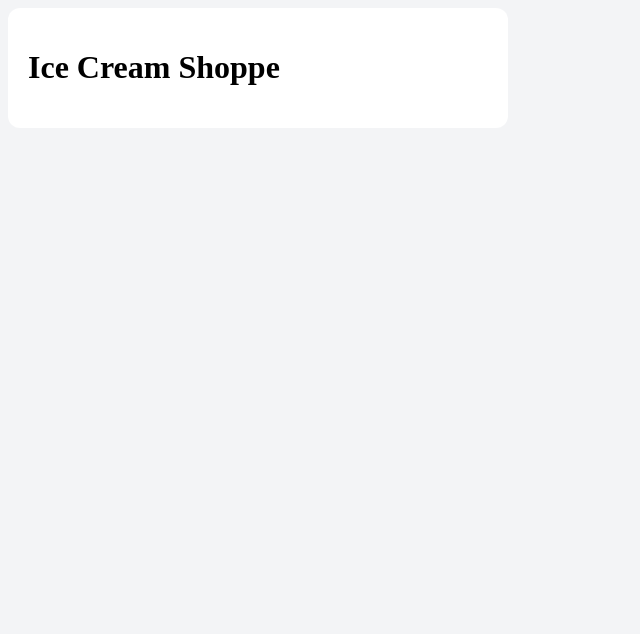
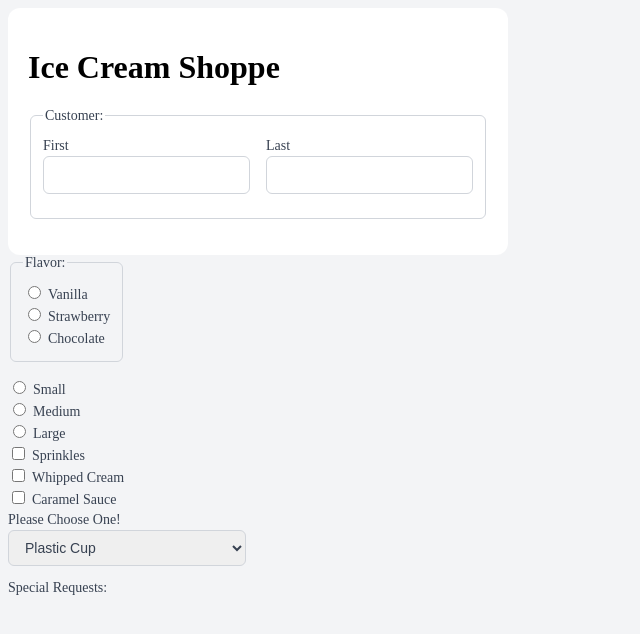
Before and after one commit to euvkire/InputTypes, a plain HTML site: page index.html in a window 1280 px wide. Shown: the whole page, without its empty margins (0-640 px from the left). Drawn offline with Linux system fonts and the light colour scheme.

Commit message:
initial commit

```diff
--- a/index.html
+++ b/index.html
@@ -9,7 +9,84 @@
 <div class="container">
     <div class="content">
         <h1>Ice Cream Shoppe</h1>
+        <form>
+            <fieldset>
+                <legend>Customer:</legend>
+            <div class="row">
+                <div>
+                    <label for="firstname">First</label>
+                    <input id="firstname" name="first_name" type="text">
+                </div>
+                <div>
+                    <label for="lastname">Last</label>
+                    <input id="lastname" name="last_name" type="text">
+                </div>
+            </div>
+            </fieldset>
+        </form>
     </div>
+</div>
+<div>
+    <div class="row">
+        <fieldset>
+            <legend>Flavor:</legend>
+    <div>
+        <input type="radio" id="vanilla" name="icecream">
+        <label for="vanilla">Vanilla</label>
+    </div>
+    <div>
+        <input type="radio" id="strawberry" name="icecream">
+        <label for="strawberry">Strawberry</label>
+    </div>
+    <div>
+        <input type="radio" id="chocolate" name="icecream">
+        <label for="chocolate">Chocolate</label>
+    </div>
+        </fieldset>
+    </div>
+</div>
+<div>
+    <div>
+        <input type="radio" id="small" name="size">
+        <label for="small">Small</label>
+    </div>
+    <div>
+        <input type="radio" id="medium" name="size">
+        <label for="medium">Medium</label>
+    </div>
+    <div>
+        <input type="radio" id="large" name="size">
+        <label for="large">Large</label>
+    </div>
+</div>
+<div>
+    <div>
+        <input type="checkbox" id="sprinkles" name="sprinkles" value="sprinkles">
+        <label for="sprinkles">Sprinkles</label>
+    </div>
+    <div>
+        <input type="checkbox" id="whippedCream" name="whippedCream" value="whippedCream">
+        <label for="whippedCream">Whipped Cream</label>
+    </div>
+    <div>
+        <input type="checkbox" id="caramel" name="caramel" value="caramel">
+        <label for="caramel">Caramel Sauce</label>
+    </div>
+</div>
+<div>
+    <label for="container">Please Choose One!</label>
+    <select name="container" id="container">
+        <option value="cup">Plastic Cup</option>
+        <option value="sugar">Sugar Cone</option>
+        <option value="waffle">Waffle Cone</option>
+        <option value="dippedwaffle">Chocolate Dipped Waffle Cone</option>
+    </select>
+
+    <div>
+    <label for="SpecialRequests">Special Requests: </label>
+    <texture id="SpecialRequests" name="SpecialRequests" rows="4" cols="10" placeholder="Allergic to peanuts, substitutions, etc."></texture>
+    </div>
+    </form>
 </div>
 </body>
 </html>
```
